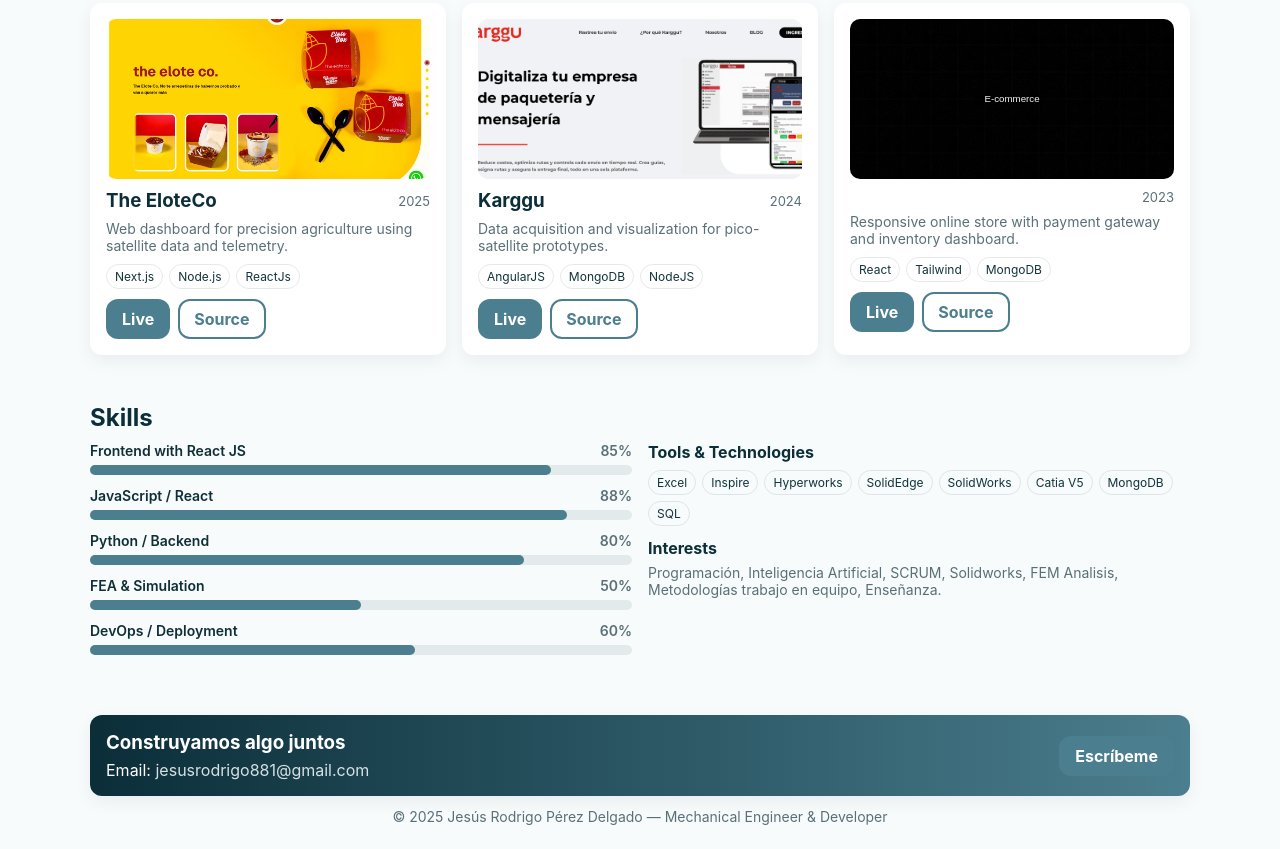
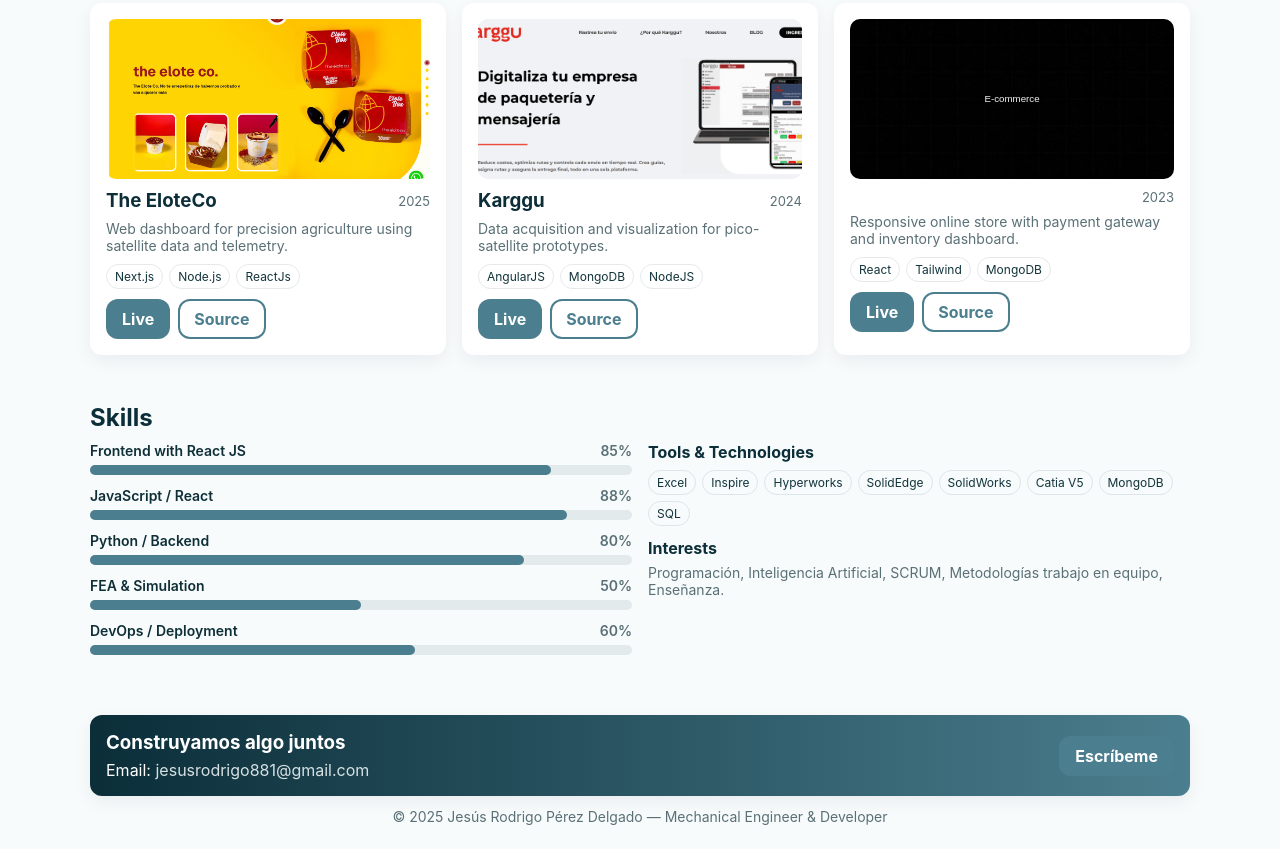
Before and after one commit to jesusrpd/siteperson, a plain HTML site: page index.html in a window 1280 px wide. Shown: the part 1488-2337 px from the top of the page. Drawn offline with Linux system fonts and the light colour scheme.

Commit message:
Update index.html

```diff
--- a/index.html
+++ b/index.html
@@ -153,7 +153,7 @@ multidisciplinarios, combinando habilidades técnicas y analíticas para crear s
           <div class="tags" id="tools"></div>
           <div style="margin-top: 12px;">
             <h4 style="margin:0 0 6px 0;">Interests</h4>
-            <p style="margin:0; font-size:14px; color:#5a7076;">Programación, Inteligencia Artificial, SCRUM, Solidworks, FEM Analisis, Metodologías trabajo en equipo, Enseñanza.</p>
+            <p style="margin:0; font-size:14px; color:#5a7076;">Programación, Inteligencia Artificial, SCRUM, Metodologías trabajo en equipo, Enseñanza.</p>
           </div>
         </div>
       </div>
```
